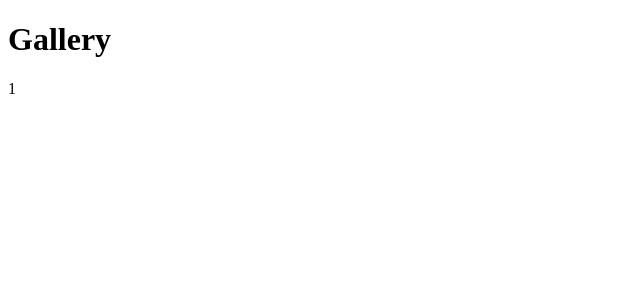
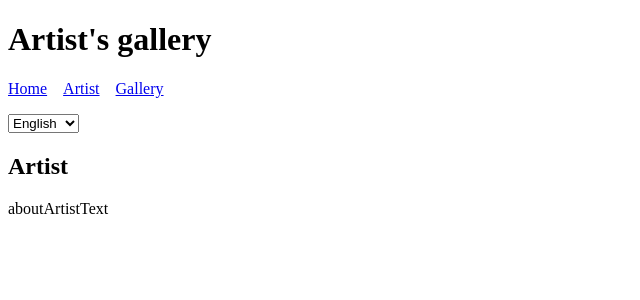
Before and after one commit to RollingTL/Image-gallery-nuxt3-i18n, a Nuxt app: page /artist in a window 1280 px wide. Shown: the top 300 px of the page, without its empty margins (0-640 px from the left). Built offline with nearby package versions, Linux system fonts and the light colour scheme.

Commit message:
Prettier setup. NuxtI18n setup. Pages added. Localization added.

```diff
--- a/app.vue
+++ b/app.vue
@@ -1,9 +1,15 @@
-<script setup lang="ts">
-const count = ref(1);
-</script>
+<script setup lang="ts"></script>
 <template>
   <div>
-    <h1>Gallery</h1>
-    <div>{{ count }}</div>
+    <h1>{{ $t("siteTitle") }}</h1>
+    <MainMenu class="mainMenu" />
+    <LangSwitcher />
+    <NuxtPage />
   </div>
 </template>
+
+<style lang="scss" scoped>
+.mainMenu {
+  padding-bottom: 1rem;
+}
+</style>
--- /dev/null
+++ b/components/LangSwitcher.vue
@@ -0,0 +1,19 @@
+<script setup lang="ts">
+const { locales, locale, setLocale } = useI18n();
+
+const language = computed({
+  get: () => locale.value,
+  set: (value) => {
+    setLocale(value);
+  },
+});
+</script>
+<template>
+  <div>
+    <select v-model="language">
+      <option v-for="item in locales" :key="item.code" :value="item.code">
+        {{ item.name }}
+      </option>
+    </select>
+  </div>
+</template>
--- /dev/null
+++ b/components/MainMenu.vue
@@ -0,0 +1,24 @@
+<script setup lang="ts">
+const localePath = useLocalePath();
+</script>
+<template>
+  <div>
+    <span>
+      <NuxtLink :to="localePath('/')">{{ $t("home") }}</NuxtLink>
+    </span>
+    <span>
+      <NuxtLink :to="localePath('/artist')">{{ $t("artist") }}</NuxtLink>
+    </span>
+    <span>
+      <NuxtLink :to="localePath('/gallery')">
+        {{ $t("gallery") }}
+      </NuxtLink>
+    </span>
+  </div>
+</template>
+
+<style lang="scss" scoped>
+span {
+  padding-right: 1rem;
+}
+</style>
--- /dev/null
+++ b/locales/en.json
@@ -0,0 +1,6 @@
+{
+  "siteTitle": "Artist's gallery",
+  "gallery": "Gallery",
+  "artist": "Artist",
+  "home": "Home"
+}
--- /dev/null
+++ b/locales/ru.json
@@ -0,0 +1,6 @@
+{
+  "siteTitle": "Галерея художника",
+  "gallery": "Галерея",
+  "artist": "Художник",
+  "home": "Главная страница"
+}
--- a/nuxt.config.ts
+++ b/nuxt.config.ts
@@ -1,5 +1,26 @@
 // https://nuxt.com/docs/api/configuration/nuxt-config
 export default defineNuxtConfig({
   devtools: { enabled: true },
-  modules: ["@nuxt/eslint"],
+  modules: ["@nuxtjs/i18n", "@nuxt/eslint"],
+  i18n: {
+    // Module Options
+    lazy: true,
+    langDir: "locales",
+    strategy: "prefix_except_default",
+    locales: [
+      {
+        code: "en",
+        iso: "en",
+        name: "English",
+        file: "en.JSON",
+      },
+      {
+        code: "ru",
+        iso: "ru",
+        name: "Russian",
+        file: "ru.JSON",
+      },
+    ],
+    defaultLocale: "en",
+  },
 });
--- a/package.json
+++ b/package.json
@@ -17,6 +17,10 @@
   },
   "devDependencies": {
     "@nuxt/eslint": "^0.3.0-beta.7",
-    "eslint": "^8.57.0"
+    "@nuxtjs/i18n": "^8.3.0",
+    "eslint": "^8.57.0",
+    "eslint-config-prettier": "^9.1.0",
+    "eslint-plugin-prettier": "^5.1.3",
+    "sass": "^1.72.0"
   }
 }
--- /dev/null
+++ b/pages/artist.vue
@@ -0,0 +1,18 @@
+<script setup lang="ts">
+const { t } = useI18n({
+  useScope: "local",
+});
+</script>
+<template>
+  <div>
+    <h2>{{ $t("artist") }}</h2>
+    <div>{{ t("aboutArtistText") }}</div>
+  </div>
+</template>
+
+<i18n lang="yaml">
+en:
+  aboutArtistText: "Text about artist"
+ru:
+  aboutArtistText: "Текст о художнике"
+</i18n>
--- /dev/null
+++ b/pages/gallery.vue
@@ -0,0 +1,20 @@
+<script setup lang="ts">
+const { t } = useI18n({
+  useScope: "local",
+});
+</script>
+<template>
+  <div>
+    <h2>{{ $t("gallery") }}</h2>
+    <div>
+      {{ t("galleryInfo") }}
+    </div>
+  </div>
+</template>
+
+<i18n lang="yaml">
+en:
+  galleryInfo: "Gallery info"
+ru:
+  galleryInfo: "Информация о галерее"
+</i18n>
--- /dev/null
+++ b/pages/index.vue
@@ -0,0 +1,20 @@
+<script setup lang="ts">
+const { t } = useI18n({
+  useScope: "local",
+});
+</script>
+<template>
+  <div>
+    <h2>{{ $t("home") }}</h2>
+    <div>
+      {{ t("introText") }}
+    </div>
+  </div>
+</template>
+
+<i18n lang="yaml">
+en:
+  introText: "Introductory text"
+ru:
+  introText: "Вводный текст"
+</i18n>
```
Also changed, not shown: .eslintrc.cjs, 1 other file (tests, documents, lock files or other folders).
